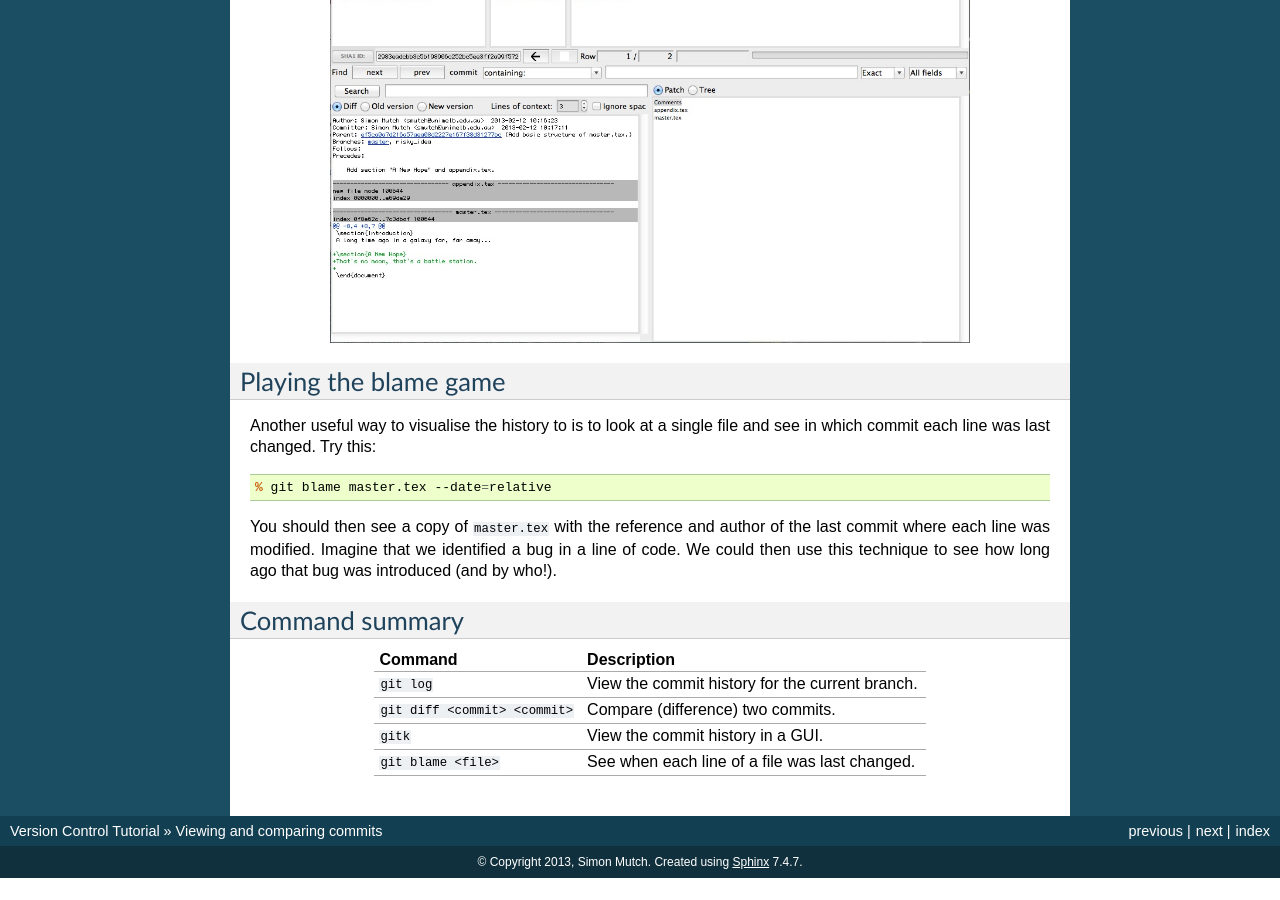
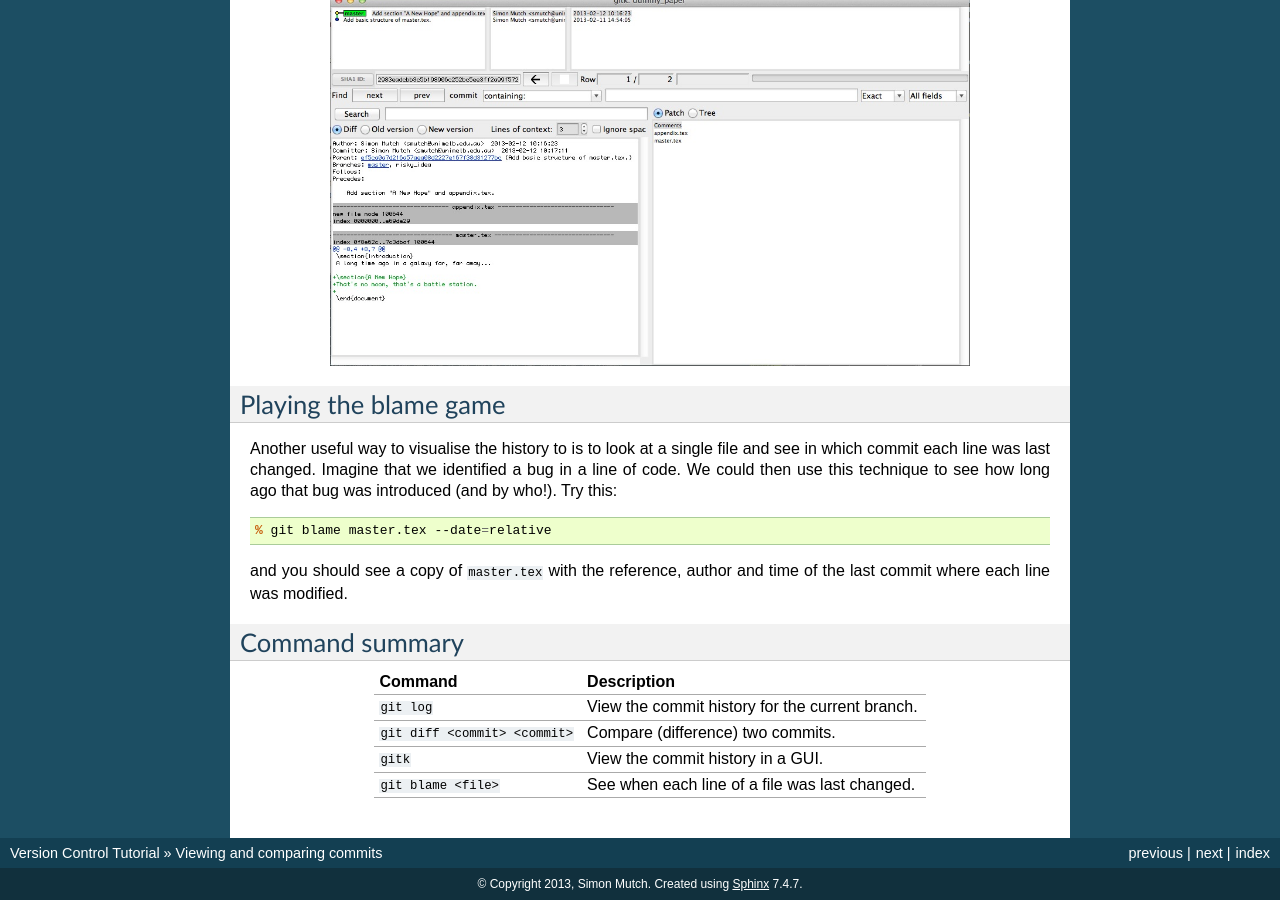
Before and after one commit to AstroinformaticsAU/VersionControlTutorial, a Sphinx documentation site: the page built from source/pages/2-viewing.rst, in a window 1280 px wide and 900 px high, scrolled down 1929 px. Built offline with Sphinx 7.4.7, drawn with Linux system fonts in a browser that asks for light colours; before the commit the page ends 2807 px from its top, so only the background shows below that; some of the changed text lies outside the part shown.

Commit message:
Minor text updates to viewing section.

```diff
--- a/source/pages/2-viewing.rst
+++ b/source/pages/2-viewing.rst
@@ -126,15 +127,14 @@ Playing the blame game
 ----------------------
 
 Another useful way to visualise the history to is to look at a single file and
-see in which commit each line was last changed.  Try this::
+see in which commit each line was last changed.  Imagine that we identified a
+bug in a line of code.  We could then use this technique to see how long ago
+that bug was introduced (and by who!).  Try this::
 
     % git blame master.tex --date=relative
 
-You should then see a copy of ``master.tex`` with the reference and author of
-the last commit where each line was modified.  Imagine that we identified a bug
-in a line of code.  We could then use this technique to see how long ago that
-bug was introduced (and by who!).
-
+and you should see a copy of ``master.tex`` with the reference, author and time
+of the last commit where each line was modified.
 
 
 Command summary
```
Also changed, not shown: other parts of source/pages/2-viewing.rst (+3 -2 lines).
